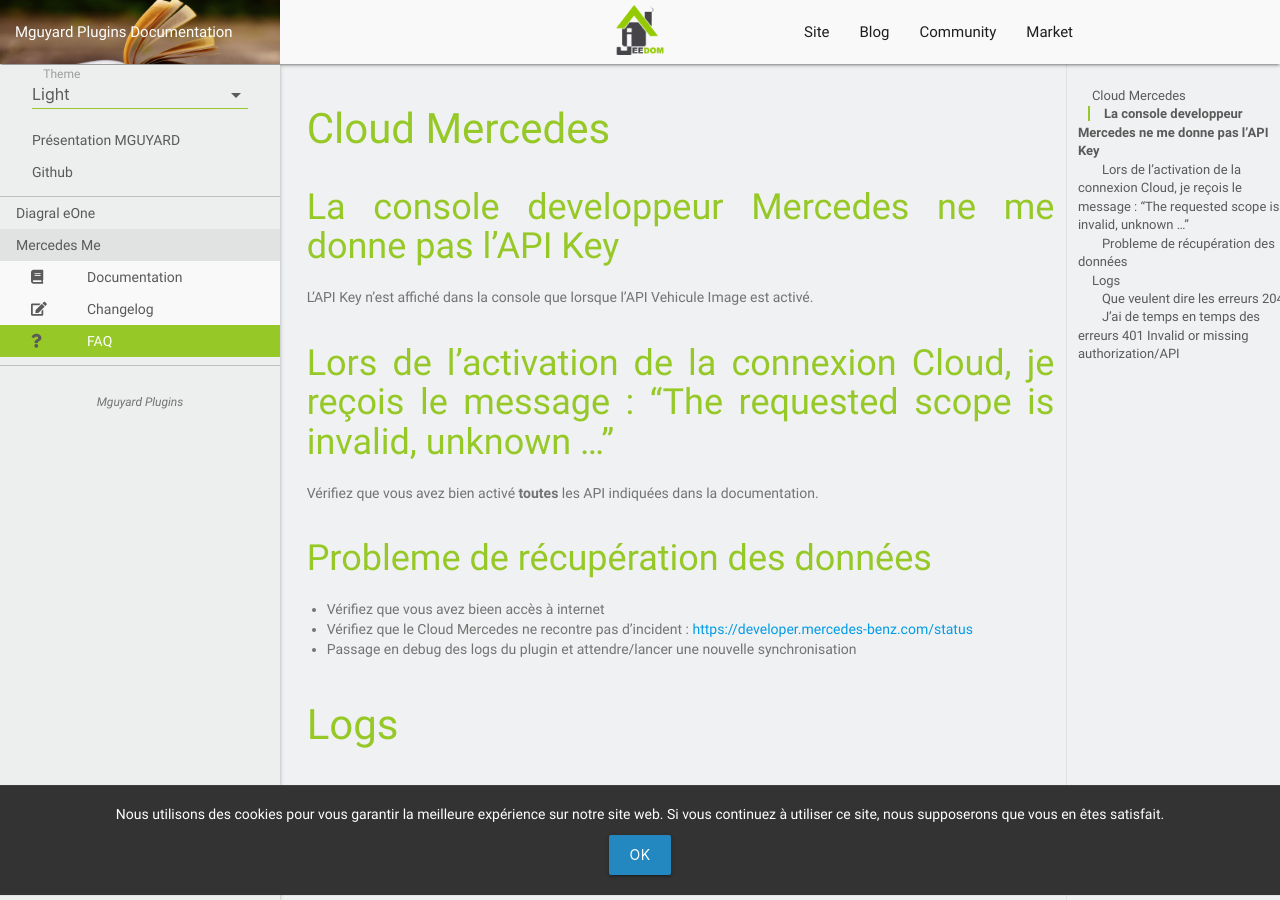
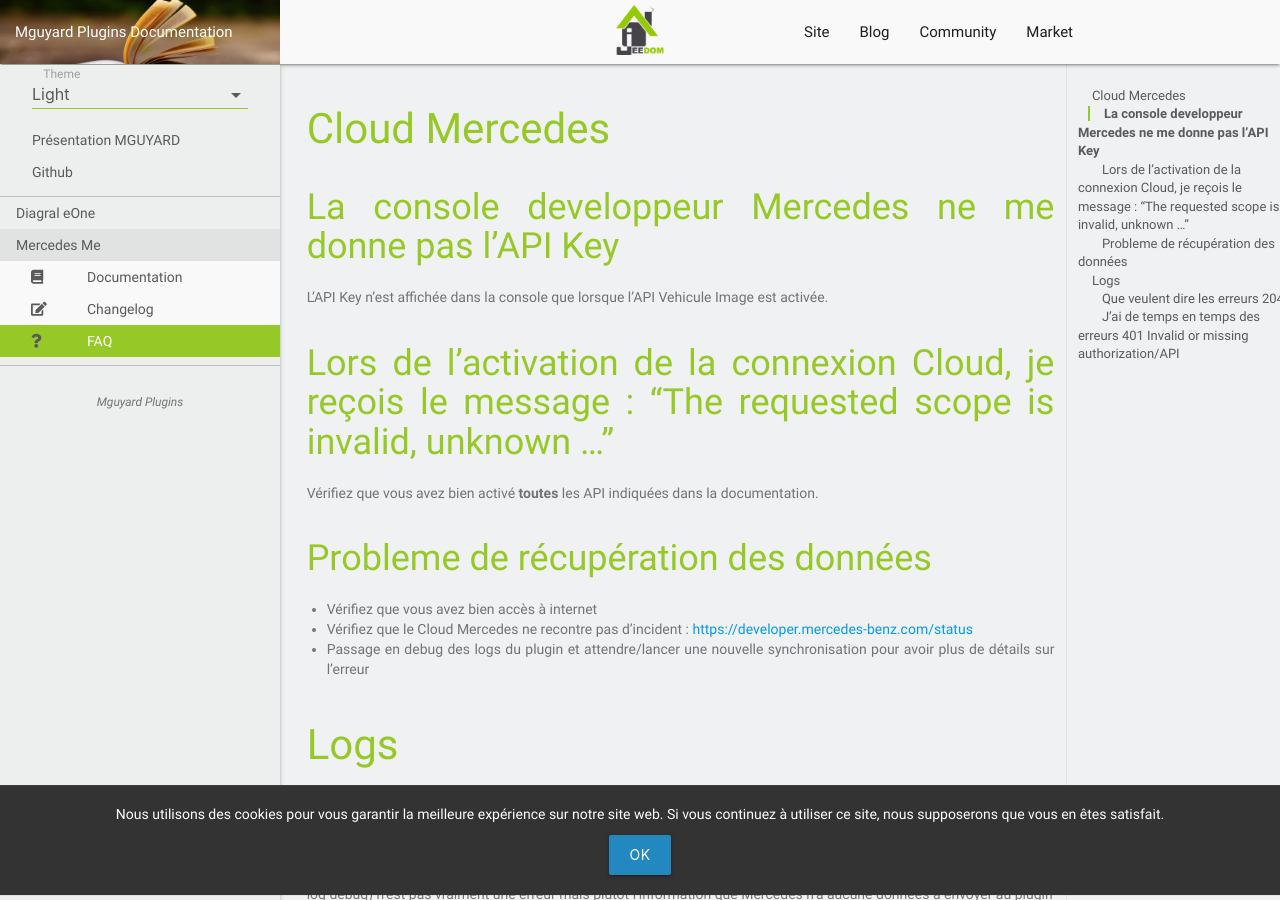
Before and after one commit to mguyard/Jeedom-Documentations, a Jekyll site: the page built from fr_FR/Mercedes_me/faq.md, in a window 1280 px wide and 900 px high. Built offline with Jekyll 4.4.1, drawn with Linux system fonts in a browser that asks for light colours; our own code applies the rules of GitHub Pages for plain Markdown files.

Commit message:
Correction Orthographe

```diff
--- a/fr_FR/Mercedes_me/faq.md
+++ b/fr_FR/Mercedes_me/faq.md
@@ -2,7 +2,7 @@
 
 ## La console developpeur Mercedes ne me donne pas l'API Key
 
-L'API Key n'est affiché dans la console que lorsque l'API Vehicule Image est activé.
+L'API Key n'est affichée dans la console que lorsque l'API Vehicule Image est activée.
 
 ## Lors de l'activation de la connexion Cloud, je reçois le message : "The requested scope is invalid, unknown ..."
 
@@ -10,9 +10,9 @@
 
 ## Probleme de récupération des données
 
--   Vérifiez que vous avez bieen accès à internet
+-   Vérifiez que vous avez bien accès à internet
 -   Vérifiez que le Cloud Mercedes ne recontre pas d'incident : [https://developer.mercedes-benz.com/status](https://developer.mercedes-benz.com/status)
--   Passage en debug des logs du plugin et attendre/lancer une nouvelle synchronisation
+-   Passage en debug des logs du plugin et attendre/lancer une nouvelle synchronisation pour avoir plus de détails sur l'erreur
 
 # Logs
 
```
